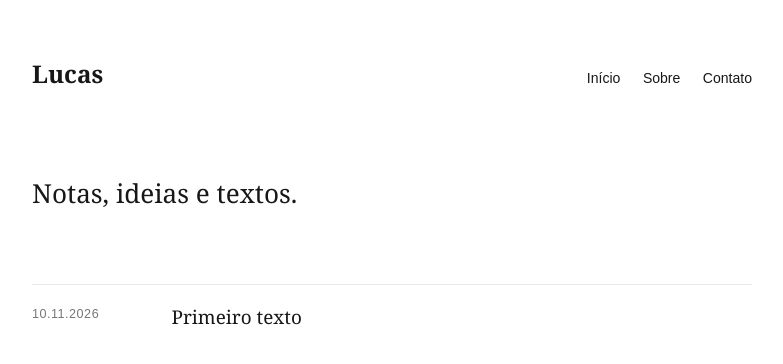
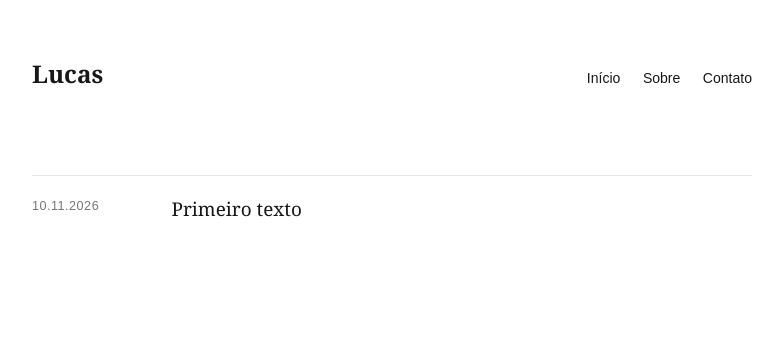
Before and after one commit to lucasxsoa/blog, a Jekyll site: the page built from index.html, in a window 1280 px wide. Shown: the top 364 px of the page, without its empty margins (248-1031 px from the left). Built offline with Jekyll 4.4.1, drawn with Linux system fonts in a browser that asks for light colours.

Commit message:
Simplificar index.html

```diff
--- a/index.html
+++ b/index.html
@@ -2,10 +2,6 @@
 layout: default
 title: Início
 ---
-<section class="intro">
-  <h1>{{ site.description }}</h1>
-</section>
-
 <section class="feed" aria-label="Artigos">
   {% for post in site.posts %}
     <article class="feed-item">
```
